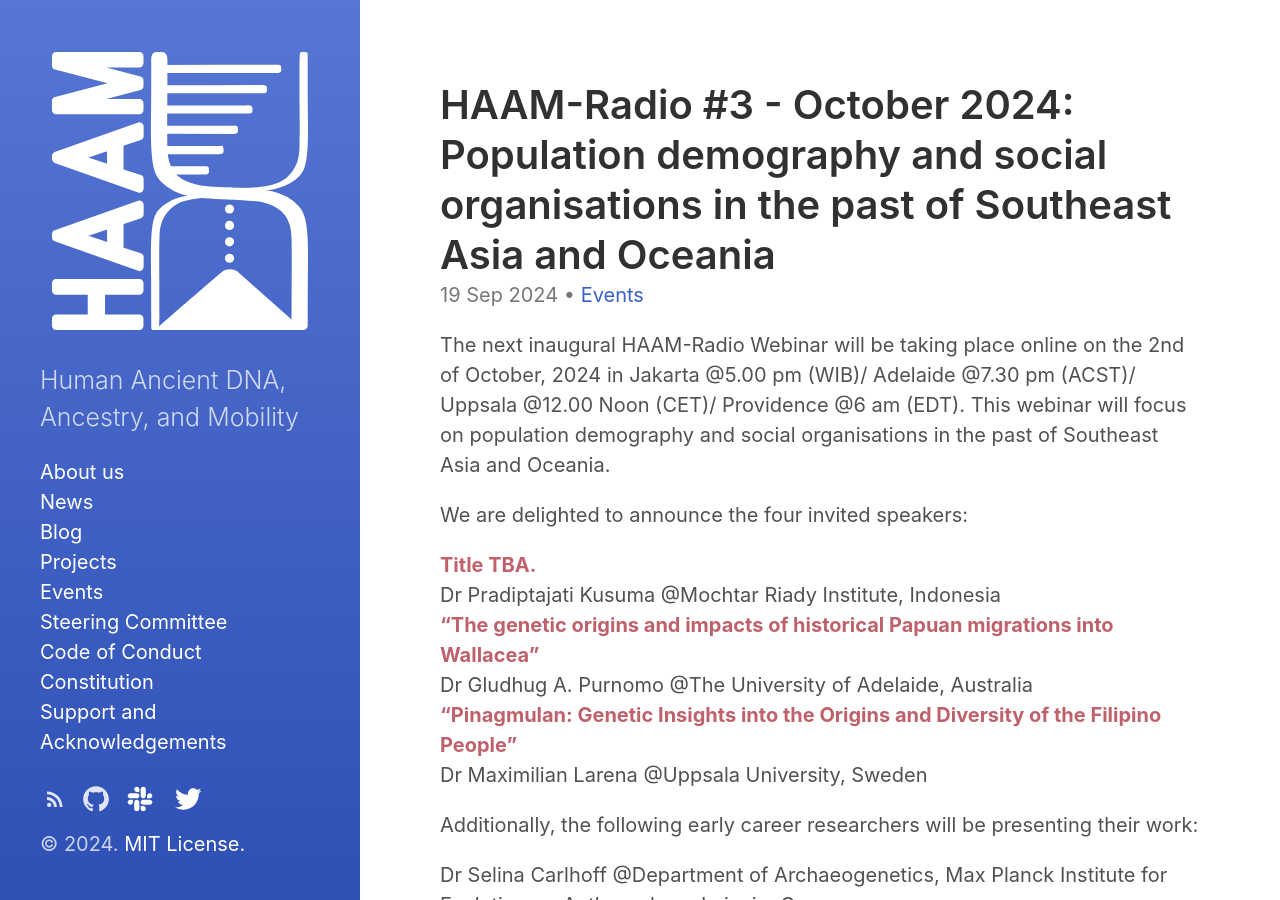
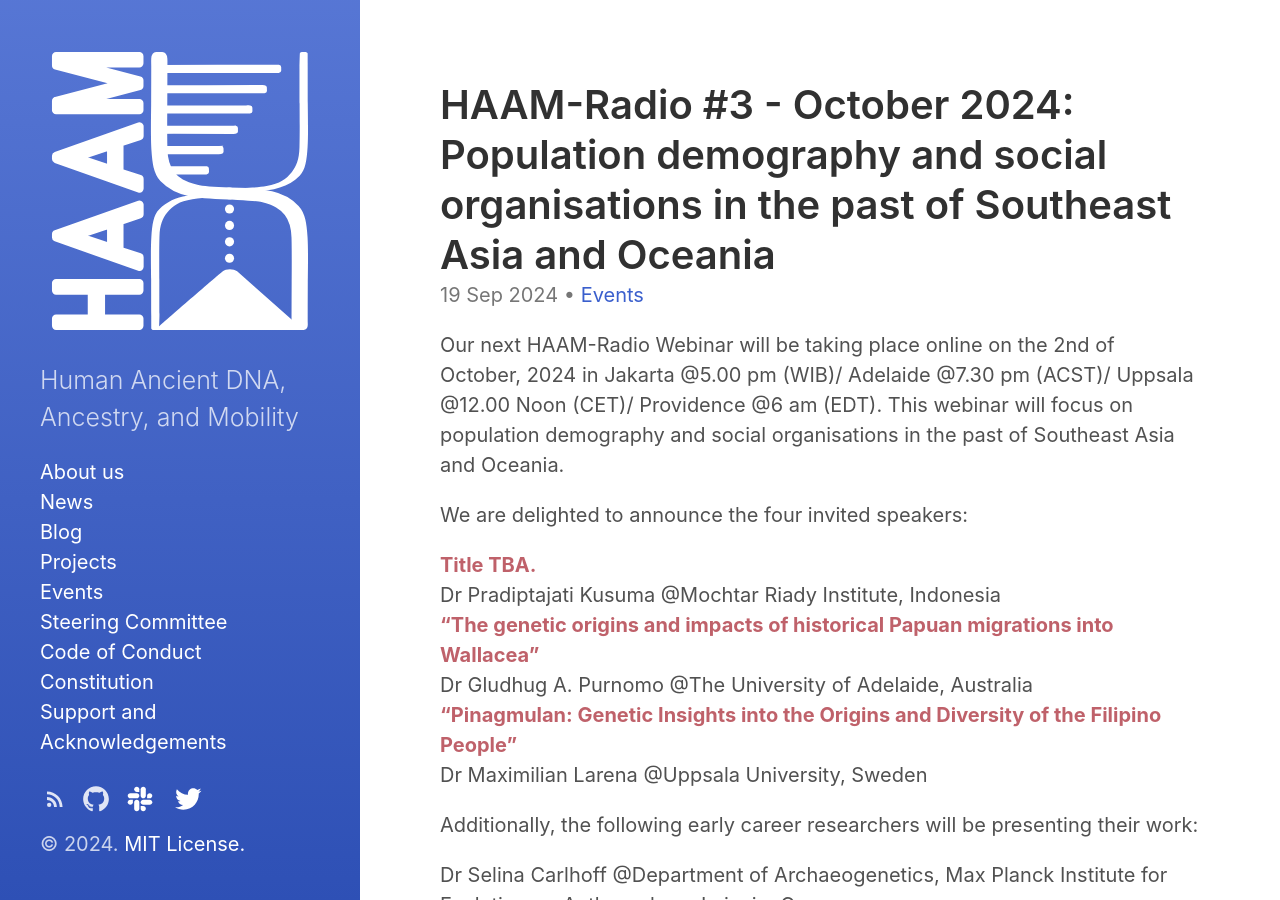
Before and after one commit to haam-community/haam-community.github.io, a Jekyll site: the page built from _posts/2024-09-19-event.md, in a window 1280 px wide and 900 px high. Built offline with Jekyll 4.4.1, drawn with Linux system fonts in a browser that asks for light colours.

Commit message:
update-haam-radio-event-text

```diff
--- a/_posts/2024-09-19-event.md
+++ b/_posts/2024-09-19-event.md
@@ -5,7 +5,7 @@ categories: Events
 tags: HAAM-Radio
 ---
 
-The next inaugural HAAM-Radio Webinar will be taking place online on the 2nd of October, 2024 in Jakarta @5.00 pm (WIB)/ Adelaide @7.30 pm (ACST)/ Uppsala @12.00 Noon (CET)/ Providence @6 am (EDT). This webinar will focus on population demography and social organisations in the past of Southeast Asia and Oceania.
+Our next HAAM-Radio Webinar will be taking place online on the 2nd of October, 2024 in Jakarta @5.00 pm (WIB)/ Adelaide @7.30 pm (ACST)/ Uppsala @12.00 Noon (CET)/ Providence @6 am (EDT). This webinar will focus on population demography and social organisations in the past of Southeast Asia and Oceania.
 
 We are delighted to announce the four invited speakers:
 
```
